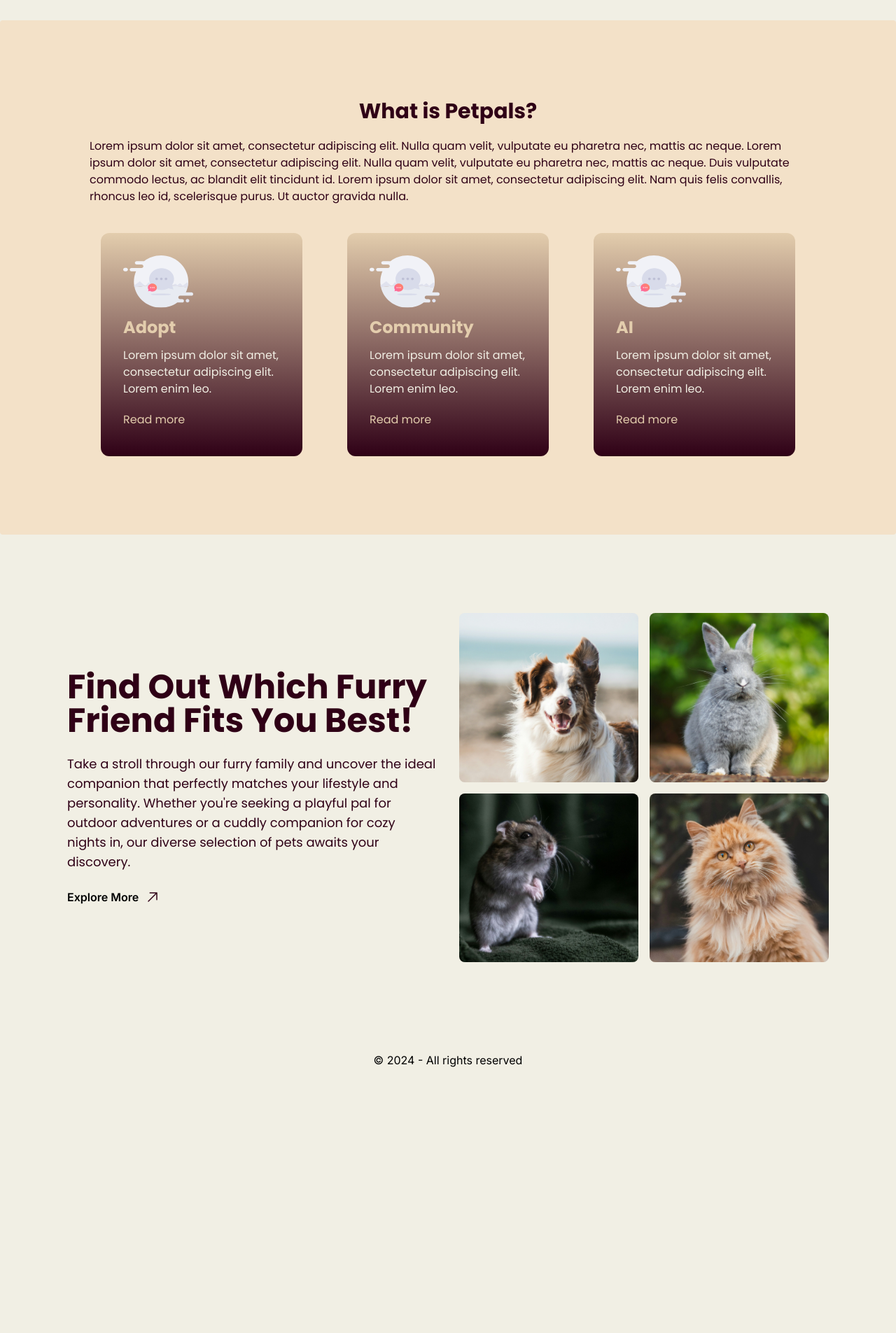
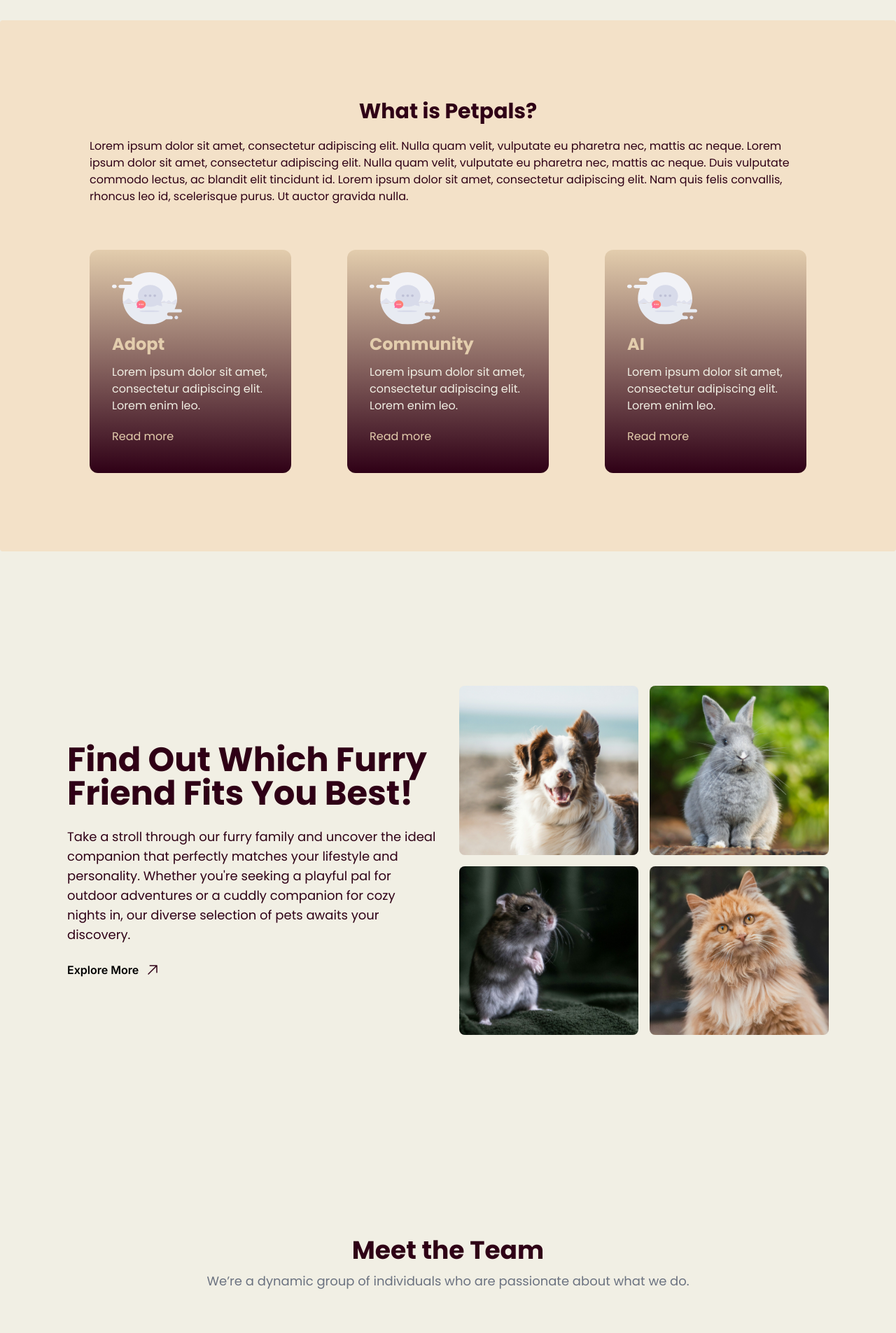
Before and after one commit to birongliu/CISC-4900, a Next.js app in the folder frontend/: page / in a window 1280 px wide. Shown: the part 880-2785 px from the top of the page at 70% size. Before the commit the page ends 2423 px from the top, so only its background shows below. Built offline with nearby package versions, Linux system fonts and the light colour scheme; no server answers.

Commit message:
Refactor landing page components and add Explore and Team sections

```diff
--- a/frontend/src/app/page.tsx
+++ b/frontend/src/app/page.tsx
@@ -1,13 +1,15 @@
 import Hero from "./ui/landing/Hero";
 import About from "./ui/landing/About";
-import PetMatcher from "./ui/landing/PetMatcher";
+import Explore from "./ui/landing/Explore";
+import Team from "./ui/landing/Team";
 
 export default function Home() {
   return (
     <main className="relative flex justify-center items-center flex-col overflow-hidden w-full">
       <Hero />
       <About />
-      <PetMatcher />
+      <Explore />
+      <Team />
     </main>
   );
 }
--- a/frontend/src/app/ui/landing/About.tsx
+++ b/frontend/src/app/ui/landing/About.tsx
@@ -26,7 +26,7 @@ export default function About() {
   return (
     <section
       id="About"
-      className="flex-col py-28 my-28 rounded justify-center z-10 bg-light-overlay flex items-center"
+      className="flex-col py-28 my-28 rounded justify-center z-10 w-full bg-light-overlay flex items-center"
     >
       <div className="max-w-7xl w-full flex flex-col items-center">
       <h1 className="font-bold font-poppins text-3xl text-primary">
@@ -41,7 +41,7 @@ export default function About() {
         elit. Nam quis felis convallis, rhoncus leo id, scelerisque purus. Ut
         auctor gravida nulla.
       </p>
-      <div className="grid md:grid-cols-2 lg:grid-cols-3  pt-10 gap-10 md:gap-16 place-items-center">
+      <div className="pt-16 grid items-center lg:grid-cols-2 xl:grid-cols-3 md:grid-cols-2 grid-cols-1 gap-20">
         {cards.map((card, index) => (
           <div
             key={index}
--- a/frontend/src/app/ui/landing/PetMatcher.tsx
+++ b/frontend/src/app/ui/landing/Explore.tsx
@@ -22,7 +22,7 @@ const images = [
 
 export default function Explore() {
   return (
-    <section id="Explore" className="mb-28 flex items-center px-12 md:px-24 justify-center">
+    <section id="Explore" className="flex items-center px-12 md:px-24 py-20 justify-center">
       <div className="max-w-7xl w-full grid gap-8 items-center lg:grid-cols-2 grid-cols-1">
         <div className="space-y-6">
           <h1 className="text-4xl md:text-5xl font-bold font-poppins text-primary leading-tight">
--- /dev/null
+++ b/frontend/src/app/ui/landing/Team.tsx
@@ -0,0 +1,69 @@
+import Image from "next/image";
+import React from "react";
+
+interface Member {
+  name: string;
+  role: string;
+  photo: string;
+  linkedinUrl?: string;
+  githubUrl?: string;
+  personalWebsiteUrl?: string;
+  instagramUrl?: string;
+}
+
+const members: Member[] = [
+  {
+    name: "Bradley Hung",
+    role: "Project Manager",
+    photo: "/bradley.jpeg",
+    linkedinUrl: "https://www.linkedin.com/in/bradley-lee-7b6a1b1b4/",
+  },
+  {
+    name: "Bi Rong Liu",
+    role: "Frontend Developer",
+    photo: "/chat.svg",
+    linkedinUrl: "https://www.linkedin.com/in/bradley-lee-7b6a1b1b4/",
+  },
+  {
+    name: "Shuyi Zhou",
+    role: "Backend Developer",
+    photo: "/chat.svg",
+    linkedinUrl: "https://www.linkedin.com/in/bradley-lee-7b6a1b1b4/",
+  },
+  {
+    name: "Jessica Jiang",
+    role: "UI/UX Designer",
+    photo: "/chat.svg",
+    linkedinUrl: "https://www.linkedin.com/in/bradley-lee-7b6a1b1b4/",
+  },
+];
+
+export default function Team() {
+  return (
+    <section
+      id="Team"
+      className="flex-col py-24 my-28 md:px-20 px-10 rounded justify-center w-full flex items-center"
+    >
+      <div className="max-w-7xl w-full flex flex-col text-center gap-3">
+        <span className="font-bold font-poppins text-primary text-4xl">
+          Meet the Team
+        </span>
+        <p className="text-gray-500 font-poppins text-lg leading-6">
+          We’re a dynamic group of individuals who are passionate about what we
+          do.
+        </p>
+      </div>
+      <ul className="pt-16 grid lg:grid-cols-2 xl:grid-cols-4 md:grid-cols-2 grid-cols-1 gap-20 ">
+        {members.map((member, index) => {
+          return <div className="flex text-center flex-col gap-4 w-full " key={index}>
+            <Image src={member.photo} alt={member.name} width={200} height={200} className="w-52 h-52 rounded-full" />
+            <div className="flex gap-1 flex-col">
+                <span className="font-poppins text-xl font-semibold text-primary">{member.name}</span>
+                <span className="font-poppins text-base text-gray-500">{member.role}</span>
+            </div>
+          </div>;
+        })}
+      </ul>
+    </section>
+  );
+}
--- a/frontend/src/app/ui/navigation/Header.tsx
+++ b/frontend/src/app/ui/navigation/Header.tsx
@@ -12,7 +12,7 @@ import {
   SignedIn,
 } from "@clerk/nextjs";
 import Link from "next/link";
-const navigationItems = ["About", "Explore"];
+const navigationItems = ["About", "Explore", "Team"];
 
 export default function Header() {
   const [isOpen, setIsOpen] = React.useState(false);
```
Also changed, not shown: frontend/public/bradley.jpeg (added).
